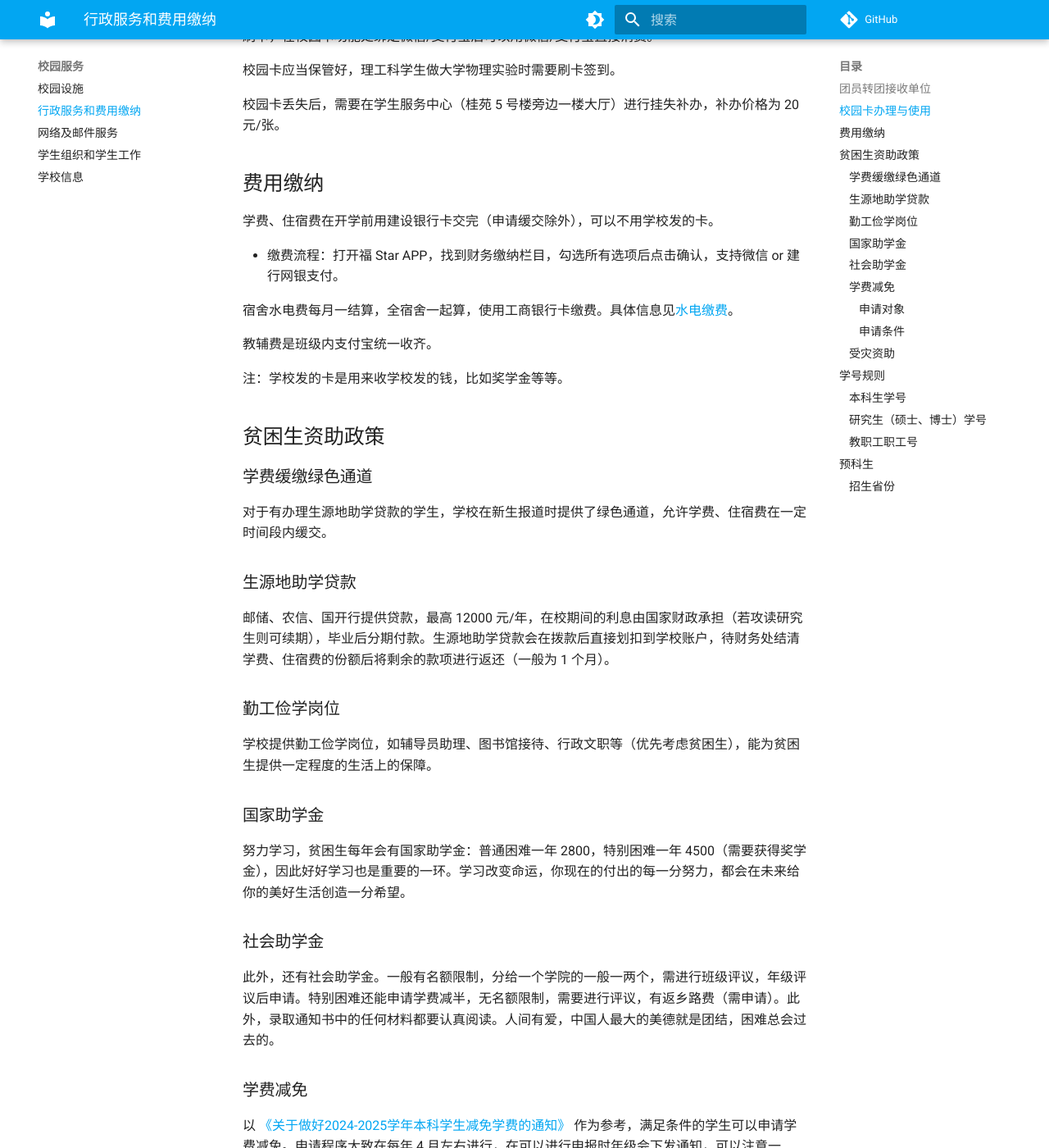
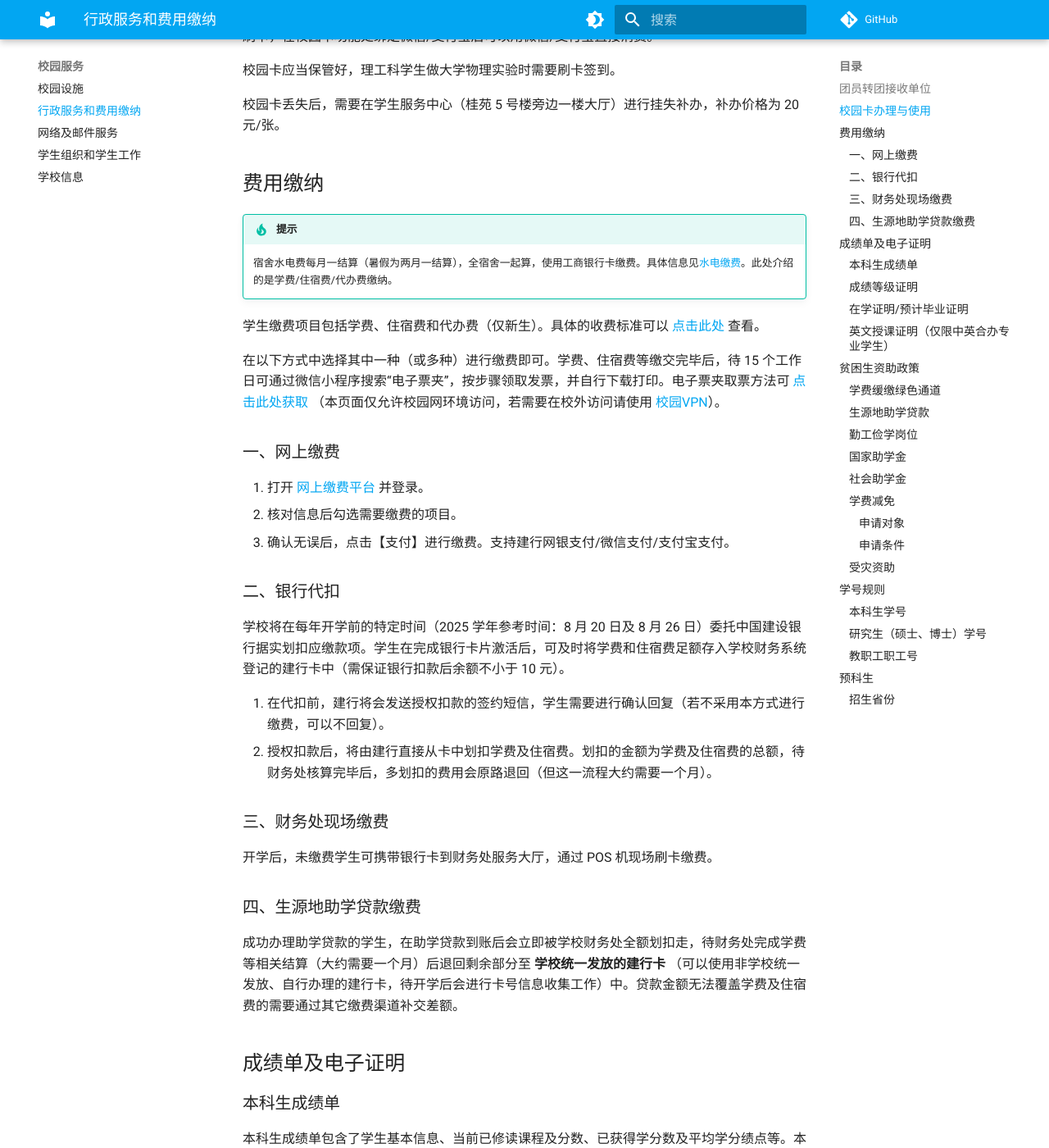
Before and after one commit to kanerty/FJNU-Wiki, an MkDocs documentation site: the page built from docs/service/services.md, in a window 1280 px wide and 1400 px high, scrolled down 498 px. Shown: the whole window at 82% size. Built offline with MkDocs 1.6.1 and Material for MkDocs 9.7.7, drawn with Linux system fonts in a browser that asks for light colours; comment, search, counter and statistics services are not loaded; some of the changed text lies outside the part shown.

Commit message:
feat(service\\service\*): 费用缴纳、成绩单及电子证明部分补充

```diff
--- a/docs/service/services.md
+++ b/docs/service/services.md
@@ -18,15 +18,68 @@
 
 ## 费用缴纳 {#fee-payment}
 
-学费、住宿费在开学前用建设银行卡交完（申请缓交除外），可以不用学校发的卡。
+!!! tip "提示"
+    宿舍水电费每月一结算（暑假为两月一结算），全宿舍一起算，使用工商银行卡缴费。具体信息见[水电缴费](../live/living.md#utility-payment)。此处介绍的是学费/住宿费/代办费缴纳。
 
-- 缴费流程：打开福 Star APP，找到财务缴纳栏目，勾选所有选项后点击确认，支持微信 or 建行网银支付。
+学生缴费项目包括学费、住宿费和代办费（仅新生）。具体的收费标准可以 [点击此处](https://cwc.fjnu.edu.cn/xxgk_15751/list.htm) 查看。
 
-宿舍水电费每月一结算，全宿舍一起算，使用工商银行卡缴费。具体信息见[水电缴费](../live/living.md#utility-payment)。
+在以下方式中选择其中一种（或多种）进行缴费即可。学费、住宿费等缴交完毕后，待 15 个工作日可通过微信小程序搜索“电子票夹”，按步骤领取发票，并自行下载打印。电子票夹取票方法可 [点击此处获取](https://cwc.fjnu.edu.cn/26/70/c15759a403056/page.psp) （本页面仅允许校园网环境访问，若需要在校外访问请使用 [校园VPN](./network.md#campus-vpn)）。
 
-教辅费是班级内支付宝统一收齐。
+### 一、网上缴费
 
-注：学校发的卡是用来收学校发的钱，比如奖学金等等。
+1. 打开 [网上缴费平台](https://cwcwsjf.fjnu.edu.cn/payment/login2.jsp) 并登录。
+2. 核对信息后勾选需要缴费的项目。
+3. 确认无误后，点击【支付】进行缴费。支持建行网银支付/微信支付/支付宝支付。
+
+### 二、银行代扣
+
+学校将在每年开学前的特定时间（2025 学年参考时间：8 月 20 日及 8 月 26 日）委托中国建设银行据实划扣应缴款项。学生在完成银行卡片激活后，可及时将学费和住宿费足额存入学校财务系统登记的建行卡中（需保证银行扣款后余额不小于 10 元）。
+
+1. 在代扣前，建行将会发送授权扣款的签约短信，学生需要进行确认回复（若不采用本方式进行缴费，可以不回复）。
+2. 授权扣款后，将由建行直接从卡中划扣学费及住宿费。划扣的金额为学费及住宿费的总额，待财务处核算完毕后，多划扣的费用会原路退回（但这一流程大约需要一个月）。
+
+### 三、财务处现场缴费
+
+开学后，未缴费学生可携带银行卡到财务处服务大厅，通过 POS 机现场刷卡缴费。
+
+### 四、生源地助学贷款缴费
+
+成功办理助学贷款的学生，在助学贷款到账后会立即被学校财务处全额划扣走，待财务处完成学费等相关结算（大约需要一个月）后退回剩余部分至 **学校统一发放的建行卡** （可以使用非学校统一发放、自行办理的建行卡，待开学后会进行卡号信息收集工作）中。贷款金额无法覆盖学费及住宿费的需要通过其它缴费渠道补交差额。
+
+## 成绩单及电子证明 {#transcript}
+
+### 本科生成绩单
+
+本科生成绩单包含了学生基本信息、当前已修读课程及分数、已获得学分数及平均学分绩点等。本科生成绩单可以通过以下方式下载：
+
+1. 登录 [可信电子凭证系统](https://dzzm.fjnu.edu.cn)。
+2. 选择【成绩单】，在二级界面可选【中文成绩单】或【英文成绩单】。
+3. 此时即可查看预览。确认无误后点击【确认】，输入自己的邮箱账号后点击【提交】。
+4. 相关证明 PDF 会以邮件附件的形式发送至相应邮箱。所下载的 PDF 已经过数字签名，直接打印即可。若需要加盖学院公章，请咨询相应学院辅导员。
+
+### 成绩等级证明
+
+成绩等级证明用于表示本校的绩点规则及学分绩点(GPA)计算方式为 5 学分制，不涉及个人信息。
+本科生成绩等级证明可以通过以下方式下载：
+
+1. 登录 [可信电子凭证系统](https://dzzm.fjnu.edu.cn)。
+2. 选择【成绩单】，在二级界面可选【中文成绩等级证明】或【英文成绩等级证明】。
+3. 此时即可查看预览。确认无误后点击【确认】，输入自己的邮箱账号后点击【提交】。
+4. 相关证明 PDF 会以邮件附件的形式发送至相应邮箱。所下载的 PDF 已经过数字签名，直接打印即可。
+
+### 在学证明/预计毕业证明
+
+在学证明用于表明学生当前正常在学校就读，预计毕业证明用于表明学生正常情况下可于特定时间毕业。
+本科生在学证明/预计毕业证明可以通过以下方式下载：
+
+1. 登录 [可信电子凭证系统](https://dzzm.fjnu.edu.cn)。
+2. 选择【在学证明】或【预计毕业证明】，在二级界面可选【中文】或【英文】。
+3. 此时即可查看预览。确认无误后点击【确认】，输入自己的邮箱账号后点击【提交】。
+4. 相关证明 PDF 会以邮件附件的形式发送至相应邮箱。所下载的 PDF 已经过数字签名，直接打印即可。
+
+### 英文授课证明（仅限中英合办专业学生）
+
+中英合办专业学生可以申请英文授课证明，但具体规则不详，可以联系辅导员进行了解。
 
 ## 贫困生资助政策 {#financial-aid-policy}
 
```
